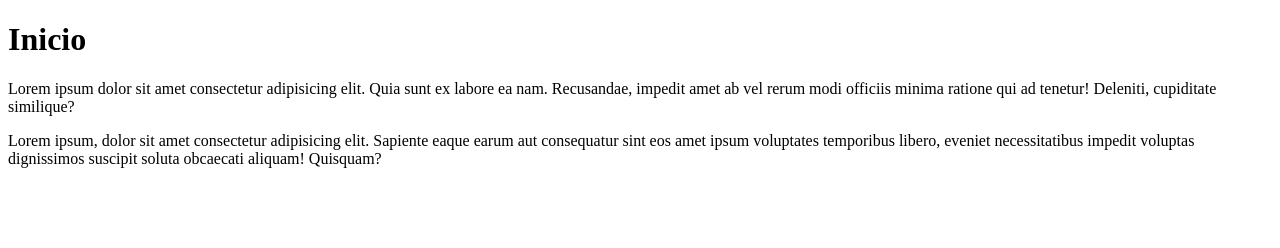
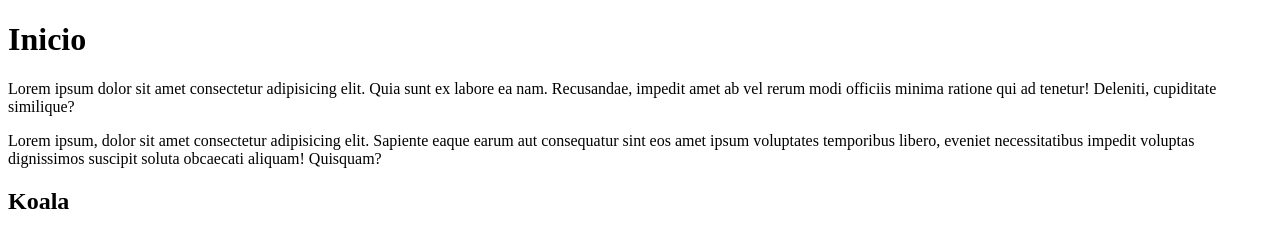
Before and after one commit to Adrianvillares/web-sincro, a plain HTML site: page index.html in a window 1280 px wide. Drawn offline with Linux system fonts and the light colour scheme.

Commit message:
Actualizacion

```diff
--- a/index.html
+++ b/index.html
@@ -11,6 +11,7 @@
     <h1>Inicio</h1>
     <p>Lorem ipsum dolor sit amet consectetur adipisicing elit. Quia sunt ex labore ea nam. Recusandae, impedit amet ab vel rerum modi officiis minima ratione qui ad tenetur! Deleniti, cupiditate similique?</p>
     <p>Lorem ipsum, dolor sit amet consectetur adipisicing elit. Sapiente eaque earum aut consequatur sint eos amet ipsum voluptates temporibus libero, eveniet necessitatibus impedit voluptas dignissimos suscipit soluta obcaecati aliquam! Quisquam?</p>
+    <h2>Koala</h2>
 </body>
 
 </html>
```
